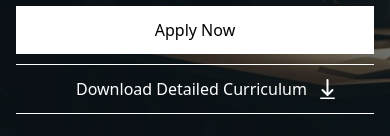
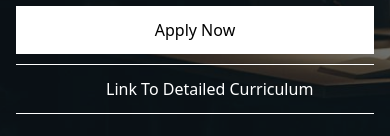
Before and after one commit to hsraktu17/LandingPage, a Next.js app: page / in a window 390 px wide. Shown: the part 284-420 px from the top of the page. Built offline with nearby package versions, Linux system fonts and the light colour scheme.

Commit message:
Updated curriculum link and added youtube in footer

```diff
--- a/app/globals.css
+++ b/app/globals.css
@@ -121,7 +121,7 @@
   }
   .download-carriculam {
     margin-left: 0;
-    padding-left: 60px;
+    padding-left: 90px;
     margin-top: 10px;
   }
   .download-carriculam2 {
--- a/components/cohortInfo.tsx
+++ b/components/cohortInfo.tsx
@@ -48,7 +48,7 @@ export default function CohortInfo() {
                     <div className="flex items-center">
                       <Image src={infoIcon} alt="Info" className="h-10" />
                       <span className="ml-2 text-[18px]">
-                        Price increase from 15 Nov 11:59 PM
+                        Price increase from 20 Nov 11:59 PM
                       </span>
                     </div>
                     {/* Replace with your arrow icon */}
--- a/components/footer.tsx
+++ b/components/footer.tsx
@@ -2,7 +2,7 @@ import img from "@/public/Pexels Photo by cottonbro studio.png";
 import pdhschool1 from "@/public/Group 4.png";
 import linkedin from "@/public/linkedin.svg";
 import Image from "next/image";
-import { FaInstagram } from "react-icons/fa";
+import { FaInstagram, FaYoutube } from "react-icons/fa";
 
 export default function Footer() {
   return (
@@ -41,6 +41,13 @@ export default function Footer() {
           <Image src={pdhschool1} alt="Logo" className="w-auto h-12 sm:h-16" />
 
           <div className="flex space-x-4 items-center footer-icons">
+          <a
+              href="https://www.youtube.com/@PDHSchool"
+              target="_blank"
+            >
+              {" "}
+              <FaYoutube size={34} className="text-white" />
+            </a>
             <a
               href="https://www.instagram.com/pdhschool/profilecard/?igsh=MW93Y21udXE2eW9vdw=="
               target="_blank"
@@ -53,7 +60,7 @@ export default function Footer() {
               href="https://www.linkedin.com/company/project-dark-horse-school/"
               target="_blank"
             >
-              <Image src={linkedin} alt="linkedin" className="h-12 w-12" />
+              <Image src={linkedin} alt="linkedin" className="" />
             </a>
           </div>
         </div>
--- a/components/hero-section.tsx
+++ b/components/hero-section.tsx
@@ -1,7 +1,4 @@
 import Cards from "./card";
-import ArrowDown from '../public/Arrow Download.svg'
-import Image from "next/image";
-
 export default function Hero() {
   return (
     <div className="text-white px-4 sm:px-6 md:px-[60px] lg:px-[120px] py-6 md:py-10 lg:py-[60px] space-y-6 md:space-y-8 lg:space-y-[64px]" id="hero">
@@ -20,9 +17,9 @@ export default function Hero() {
           Apply Now
         </button>
         </a>
-        <a href="/PDH School _ Brochure [Cohort 2].pdf" download>
-        <button className=" ml-20 py-3 flex sm:py-3.5 md:py-4 px-6 sm:px-8 md:px-10 border-t border-b border-white text-white hover:bg-white hover:text-black transition w-full sm:w-96 download-carriculam">
-          Download  Detailed Curriculum  <Image src={ArrowDown} alt="Arrow Down" className="ml-2 "  />
+        <a href="https://pdhschool.notion.site/School-of-Project-Dark-Horse-13ee8b9ff7988058bf65c189d5bd114d" target="_blank">
+        <button className=" ml-20 py-3 flex sm:py-3.5 md:py-4 border-t border-b border-white text-white hover:bg-white hover:text-black transition w-full text-center download-carriculam">
+        Link To Detailed Curriculum
         </button>
         </a>
       </div>
--- a/components/path.tsx
+++ b/components/path.tsx
@@ -3,8 +3,9 @@
 
 import { useState } from "react";
 import CourseCards from "./courseCards";
-import ArrowDown from "../public/ArrowDownB.svg";
-import Image from "next/image";
+// import ArrowDown from "../public/ArrowDownB.svg";
+// import Image from "next/image";
+
 const businessCentricCourses = [
   {
     week: "Week 1",
@@ -233,11 +234,11 @@ export default function Path() {
               />
             ))}
       </div>
-      <button className=" ml-20 py-3 flex sm:py-3.5 md:py-4  pl-16 bg-white text-black transition w-full sm:w-96 download-carriculam2">
-      <a href="/PDH School _ Brochure [Cohort 2].pdf" download>
-        Download Detailed Curriculum{" "}
+      <button className=" ml-20 py-3 items-center flex sm:py-3.5 md:py-4  pl-16 bg-white text-black transition w-full sm:w-96 download-carriculam2">
+      <a href="https://pdhschool.notion.site/School-of-Project-Dark-Horse-13ee8b9ff7988058bf65c189d5bd114d" target="_blank" className="text-xl">
+        Link To Detailed Curriculum{" "}
         </a>
-        <Image src={ArrowDown} alt="Arrow Down" className="ml-2 " />
+
       </button>
     </div>
   );
```
